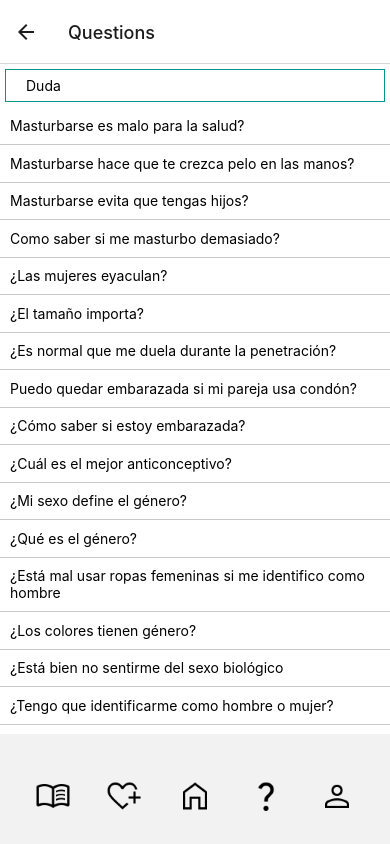
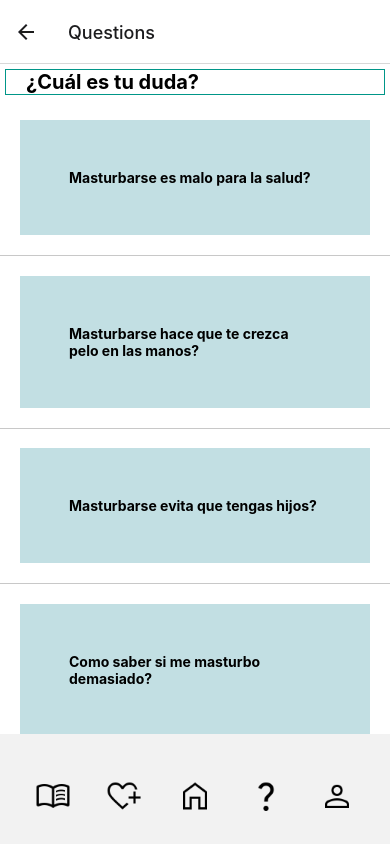
Before and after one commit to cayomol01/EDUSEX---3.2, a React Native app: screen /Questions in a window 390 px wide. Built offline with nearby package versions, Linux system fonts and the light colour scheme.

Commit message:
Estetica de las preguntas

```diff
--- a/components/questions/Questions.jsx
+++ b/components/questions/Questions.jsx
@@ -1,7 +1,4 @@
-/* eslint-disable no-restricted-syntax */
-/* eslint-disable guard-for-in */
-/* eslint-disable no-shadow */
-/* eslint-disable react/jsx-no-bind */
+
 import * as React from 'react';
 import {
   Text,
@@ -9,11 +6,13 @@ import {
   StyleSheet,
   TextInput,
   FlatList,
+  Image
 } from 'react-native';
 import { useState } from 'react';
 import NavBar from '../NavBar/navbar';
 
 const questions = require('./preg.json');
+
 
 const styles = StyleSheet.create({
   container: {
@@ -21,7 +20,11 @@ const styles = StyleSheet.create({
     height: 670,
   },
   itemStyle: {
-    padding: 10,
+    padding: 49,
+    backgroundColor: '#c2dfe3',
+    margin: 20,
+    fontWeight: 'bold',
+    borderColor: '#009688',
   },
   textInputStyle: {
     height: 40,
@@ -30,6 +33,8 @@ const styles = StyleSheet.create({
     margin: 5,
     borderColor: '#009688',
     backgroundColor: '#FFFFFF',
+    fontSize: 20,
+    fontWeight: "bold"
   },
   menu: {
     width: '100%',
@@ -44,6 +49,12 @@ const styles = StyleSheet.create({
     resizeMode: 'contain',
     padding: 18,
     marginLeft: 35,
+  },
+  Ilogin: {
+    marginTop: 10,
+    width: '100%',
+    height: '35%',
+
   },
 });
 
@@ -108,6 +119,7 @@ export default function Questions({ navigation }) {
     };
 
     return (
+
       <Text
         style={styles.itemStyle}
         onPress={() => getItem(item)}
@@ -126,7 +138,7 @@ export default function Questions({ navigation }) {
             onChangeText={(text) => searchFilterFunction(text)}
             value={search}
             underlineColorAndroid="transparent"
-            placeholder="Duda"
+            placeholder="¿Cuál es tu duda?"
           />
           <FlatList
             data={Object.keys(filteredDataSource)}
--- a/components/questions/preg.json
+++ b/components/questions/preg.json
@@ -6,6 +6,7 @@
   "Masturbarse hace que te crezca pelo en las manos?" : {
     "tags":["Masturbacion"],
     "info":"No, esto es un mito."
+
   },
   "Masturbarse evita que tengas hijos?" : {
     "tags":["Masturbacion", "Fertilidad"],
```
